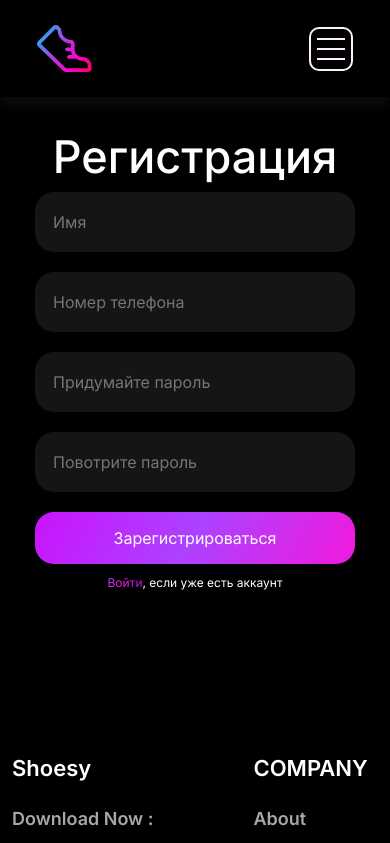
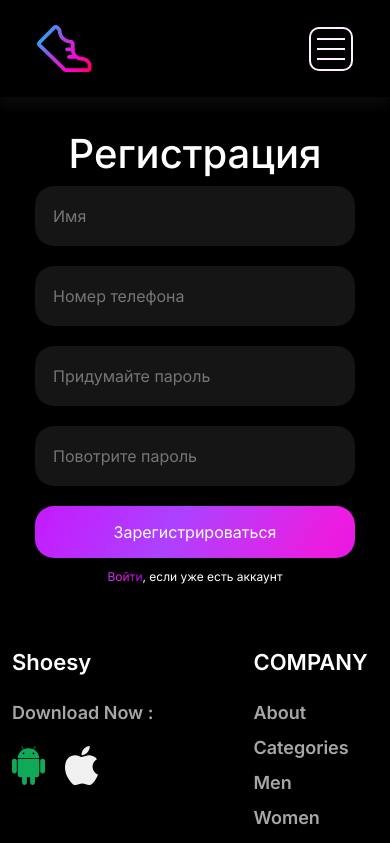
Before and after one commit to normansrgn/graduateWork, a React app: page /reg in a window 390 px wide. Shown: the top 843 px of the page. Built offline with nearby package versions, Linux system fonts and the light colour scheme; the HTML template or start-up script is replaced by a standard one.

Commit message:
fix reg page

```diff
--- a/src/components/LogReg/Reg.jsx
+++ b/src/components/LogReg/Reg.jsx
@@ -9,7 +9,7 @@ function Registr() {
     <>
       <section className="reg">
         <Container className="login__container">
-          <h1 className="login__title">Регистрация</h1>
+          <h1 className="reg__title">Регистрация</h1>
           <form action="" className="login__form">
             <input type="text" className="login__input" placeholder="Имя" />
             <input type="number" className="login__input" placeholder="Номер телефона" />
--- a/src/components/LogReg/__logReg.scss
+++ b/src/components/LogReg/__logReg.scss
@@ -76,15 +76,22 @@ align-items: center;
 }
 
 .reg {
-  padding-bottom: 100px !important;
+
+  &__title {
+    text-align: center;
+    font-size: 55px;
+  }
+
 }
 
 
 @media (max-width: 740px) {
-  .login {
+
+
+  .reg {
 
     &__title {
-      font-size: 45px;
+      font-size: 40px;
     }
   }
 }
```
